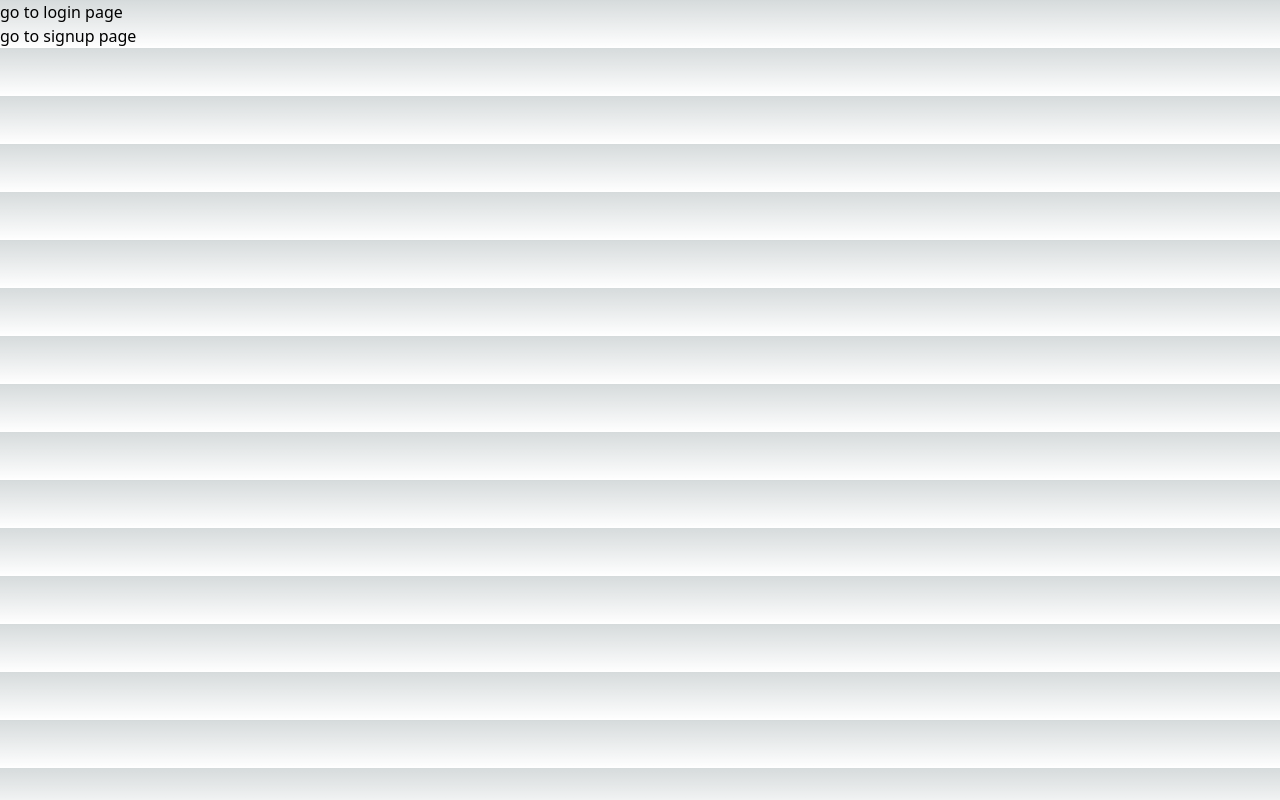
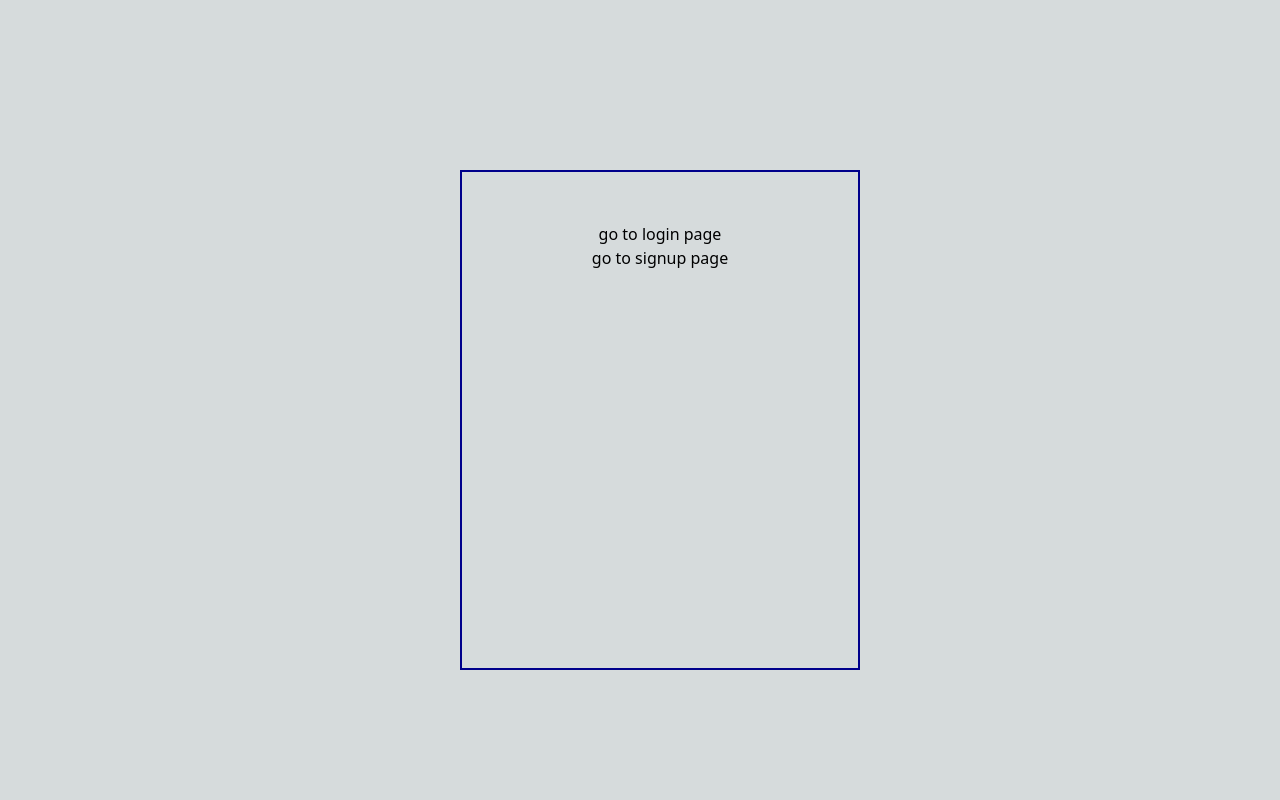
Before and after one commit to emanpecson/nba-fantasy-league, a Next.js app: page / in a window 1280 px wide. Built offline with nearby package versions, Linux system fonts and the light colour scheme.

Commit message:
back buttons for login/signup pages

```diff
--- a/src/app/(userAuth)/login/page.tsx
+++ b/src/app/(userAuth)/login/page.tsx
@@ -3,6 +3,7 @@
 import React, { useState } from 'react';
 import { verifyUser } from '@/lib/user/verifyUser';
 import { useRouter } from 'next/navigation';
+import Link from 'next/link';
 
 // then when doing the id, it'll be an arg in params: export default function test({ params })
 export default function Login() {
@@ -64,6 +65,8 @@ export default function Login() {
 				</button>
 
 			</form>
+
+			<Link href="../">Back</Link>
 		</div>
 	)
 }
--- a/src/app/(userAuth)/signup/page.tsx
+++ b/src/app/(userAuth)/signup/page.tsx
@@ -2,6 +2,7 @@
 
 import React, { useState } from 'react';
 import { createUser } from '@/lib/user/createUser';
+import Link from 'next/link';
 
 export default function Signup() {
 	const [email, setEmail] = useState('');
@@ -63,6 +64,8 @@ export default function Signup() {
 					Create account
 				</button>
 			</form>
+
+			<Link href="../">Back</Link>
 		</div>
 	)
 }
--- a/src/app/page.tsx
+++ b/src/app/page.tsx
@@ -2,7 +2,7 @@ import Link from 'next/link';
 
 export default function Home() {
   return (
-    <div>
+    <div className="box">
 		<div>
 			<Link href='/login'>
 				go to login page
```
